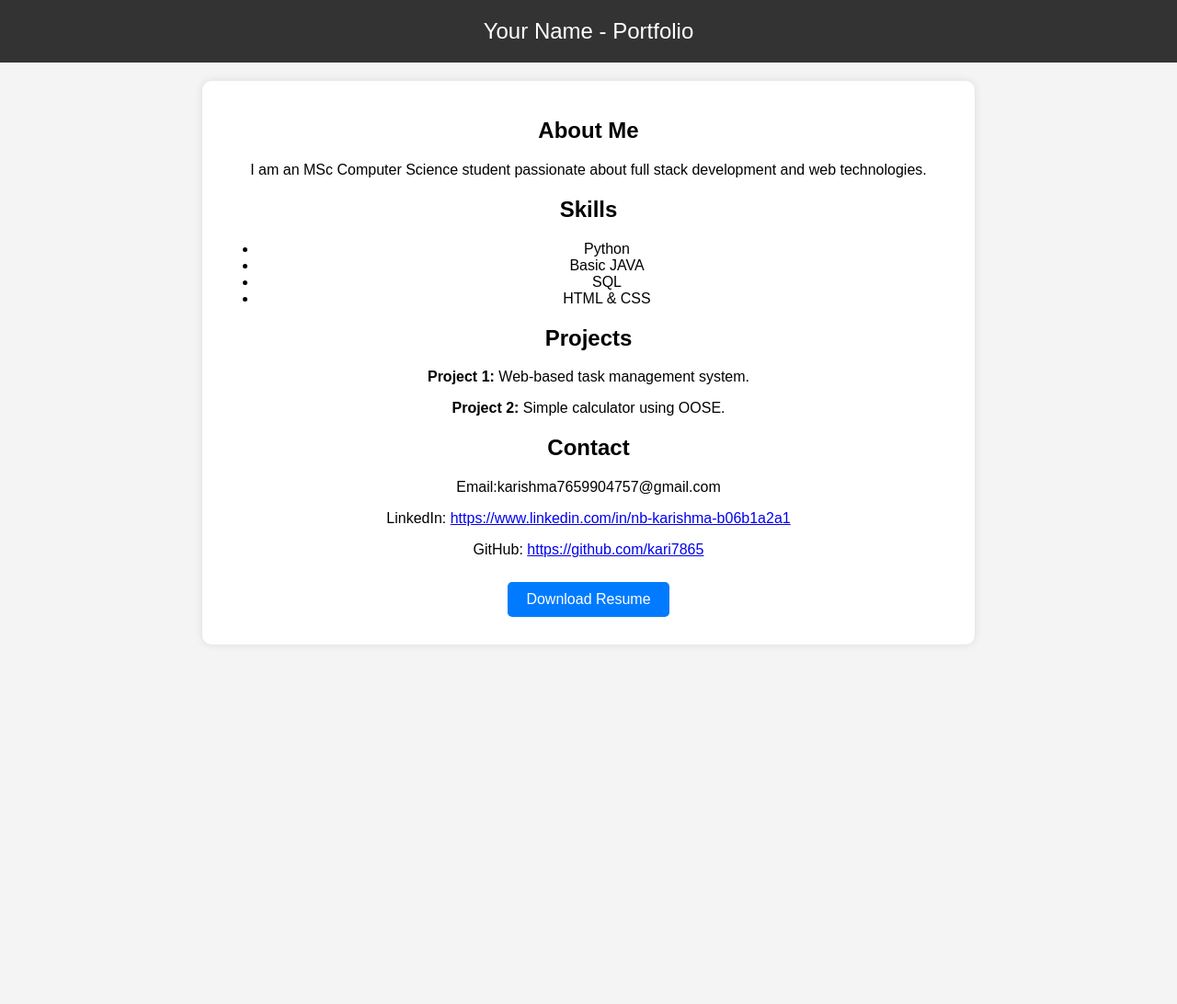
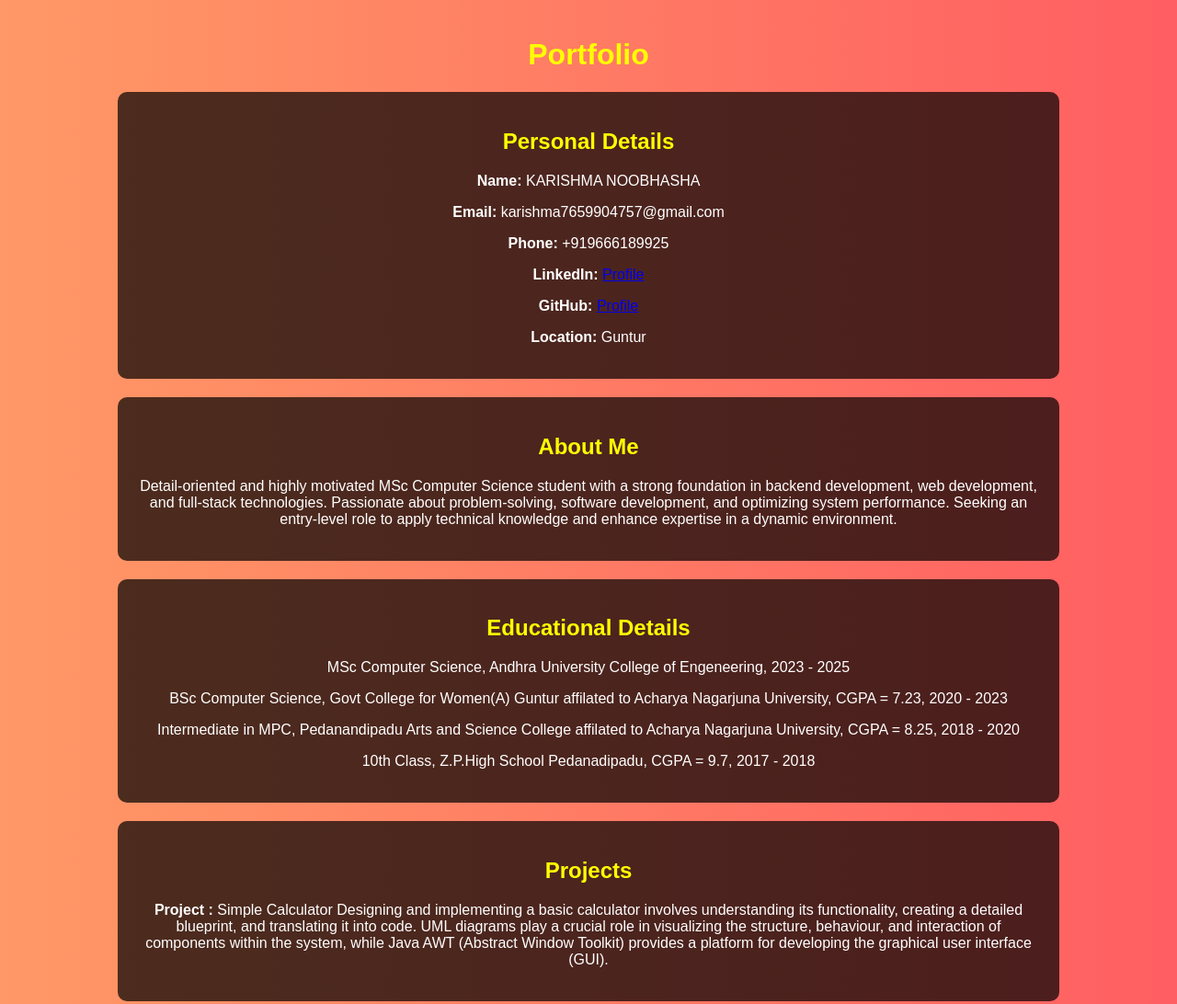
Before and after one commit to kari7865/KARISHMARESUME, a plain HTML site: page index.html in a window 1280 px wide. Shown: the top 1092 px of the page at 92% size. Before the commit the page ends 800 px from the top, so only its background shows below. Drawn offline with Linux system fonts and the light colour scheme.

Commit message:
Update index.html

```diff
--- a/index.html
+++ b/index.html
@@ -2,65 +2,110 @@
 <head>
     <meta charset="UTF-8">
     <meta name="viewport" content="width=device-width, initial-scale=1.0">
-    <title>NOORBASHA KARISHMA - Portfolio</title>
+    <title>Portfolio</title>
     <style>
         body {
             font-family: Arial, sans-serif;
+            background: linear-gradient(to right, #ff9966, #ff5e62);
+            color: white;
             margin: 0;
             padding: 0;
-            background-color: #f4f4f4;
             text-align: center;
         }
-        header {
-            background: #333;
-            color: white;
+        .container {
+            width: 80%;
+            margin: auto;
             padding: 20px;
-            font-size: 24px;
         }
-        .container {
-            max-width: 800px;
-            margin: 20px auto;
+        h1, h2 {
+            color: yellow;
+        }
+        .section {
+            background: rgba(0, 0, 0, 0.7);
             padding: 20px;
-            background: white;
-            box-shadow: 0 0 10px rgba(0, 0, 0, 0.1);
+            margin: 20px 0;
             border-radius: 10px;
-        }
-        .btn {
-            display: inline-block;
-            padding: 10px 20px;
-            background: #007bff;
-            color: white;
-            text-decoration: none;
-            margin: 10px;
-            border-radius: 5px;
-            transition: background 0.3s;
-        }
-        .btn:hover {
-            background: #0056b3;
         }
     </style>
 </head>
 <body>
-    <header>Your Name - Portfolio</header>
     <div class="container">
-        <h2>About Me</h2>
-        <p>I am an MSc Computer Science student passionate about full stack development and web technologies.</p><h2>Skills</h2>
-    <ul>
-        <li>Python</li>
-        <li>Basic JAVA</li>
-        <li>SQL</li>
-        <li>HTML & CSS</li>
-    </ul>
+        <h1>Portfolio</h1><div class="section">
+        <h2>Personal Details</h2>
+        <p><strong>Name:</strong> KARISHMA NOOBHASHA</p>
+        <p><strong>Email:</strong> karishma7659904757@gmail.com</p>
+        <p><strong>Phone:</strong> +919666189925</p>
+        <p><strong>LinkedIn:</strong> <a href="https://www.linkedin.com/in/nb-karishma-b06b1a2a1" target="_blank">Profile</a></p>
+        <p><strong>GitHub:</strong> <a href="https://github.com/kari7865" target="_blank">Profile</a></p>
+        <p><strong>Location:</strong> Guntur</p>
+    </div>
+        <div class="section">
+            <h2>About Me</h2>
+            <p> Detail-oriented and highly motivated MSc Computer Science student with a strong foundation in backend development, web development, and full-stack technologies. Passionate about problem-solving, software development, and optimizing system performance. Seeking an entry-level role to apply technical knowledge and enhance expertise in a dynamic environment.</p>
+        </div>
 
-    <h2>Projects</h2>
-    <p><strong>Project 1:</strong> Web-based task management system.</p>
-    <p><strong>Project 2:</strong> Simple calculator using OOSE.</p>
+    <div class="section">
+        <h2>Educational Details</h2>
+        <p>MSc Computer Science, Andhra University College of Engeneering, 2023 - 2025</p>
+        <p>BSc Computer Science, Govt College for Women(A) Guntur affilated to Acharya Nagarjuna University, CGPA = 7.23, 2020 - 2023</p>
+        <p>Intermediate in MPC, Pedanandipadu Arts and Science College affilated to Acharya Nagarjuna University, CGPA = 8.25, 2018 - 2020</p>
+        <p>10th Class, Z.P.High School Pedanadipadu, CGPA = 9.7, 2017 - 2018</p>
+    </div>
 
-    <h2>Contact</h2>
-    <p>Email:karishma7659904757@gmail.com</p>
-    <p>LinkedIn: <a href="#">https://www.linkedin.com/in/nb-karishma-b06b1a2a1</a></p>
-    <p>GitHub: <a href="#">https://github.com/kari7865</a></p>
-    <a class="btn" href="#">Download Resume</a>
+    <div class="section">
+        <h2>Projects</h2>
+        <p><strong>Project :</strong> Simple Calculator
+Designing and implementing a basic calculator involves understanding its functionality, creating a detailed blueprint, and translating it into code. UML diagrams play a crucial role in visualizing the structure, behaviour, and interaction of components within the system, while Java AWT (Abstract Window Toolkit) provides a platform for developing the graphical user interface (GUI).
+</p>
+    </div>
+
+    <div class="section">
+        <h2>Certificates & Training</h2>
+        <p>Front End Development Training in HTML - Great Learning</p>
+        <p>Introduction to MongoDB - Simplilearn</p>
+        <p>Campus Recruitment Training(CRT)</p>
+        <p>Diploma in Computer Applications(DCA) - Vijayalakshmi Computers, Pedanandipadu</p>
+    </div>
+
+    <div class="section">
+        <h2>Technical Skills</h2>
+        <p>Python, HTML, CSS, Java, SQL</p>
+    </div>
+
+    <div class="section">
+        <h2>Soft Skills</h2>
+        <p>Communication, Teamwork, Problem-Solving, Leadership</p>
+    </div>
+
+    <div class="section">
+        <h2>Languages</h2>
+        <p>English, Telugu, Hindi, Urdu</p>
+    </div>
+
+    <div class="section">
+        <h2>Hobbies</h2>
+        <p>Reading, Coding, Traveling, Music</p>
+    </div>
+
+    <div class="section">
+        <h2>Strengths</h2>
+        <p>Adaptability, Quick Learner, Creativity</p>
+    </div>
+
+    <div class="section">
+        <h2>Weaknesses</h2>
+        <p>Perfectionism, Overthinking</p>
+    </div>
+
+    <div class="section">
+        <h2>Internships</h2>
+        <p><strong>Internship 1:</strong> Python Internship  – Bright Blue Innovation Circles Pvt Ltd (BBIC), Duration :- Apr 2023 – Jun 2023, -
+Gained hands-on experience in creating games,coding, debugging.</p>
+Collaborated with the company BBIC to enhance project performance</p>
+        <p><strong>Internship 2:</strong> Animation  – SHAFT ACADEMY OF MEDIA  ARTS, Duration :- Oct 2022  - Dec 2022, -
+Gained hands-on experience in creating a MAYA Model,Modeling techniques.
+Collaborated with SHAFT ACADEMY OF MEDIA  ARTS.</p>
+    </div>
 </div>
 
 </body>
```
